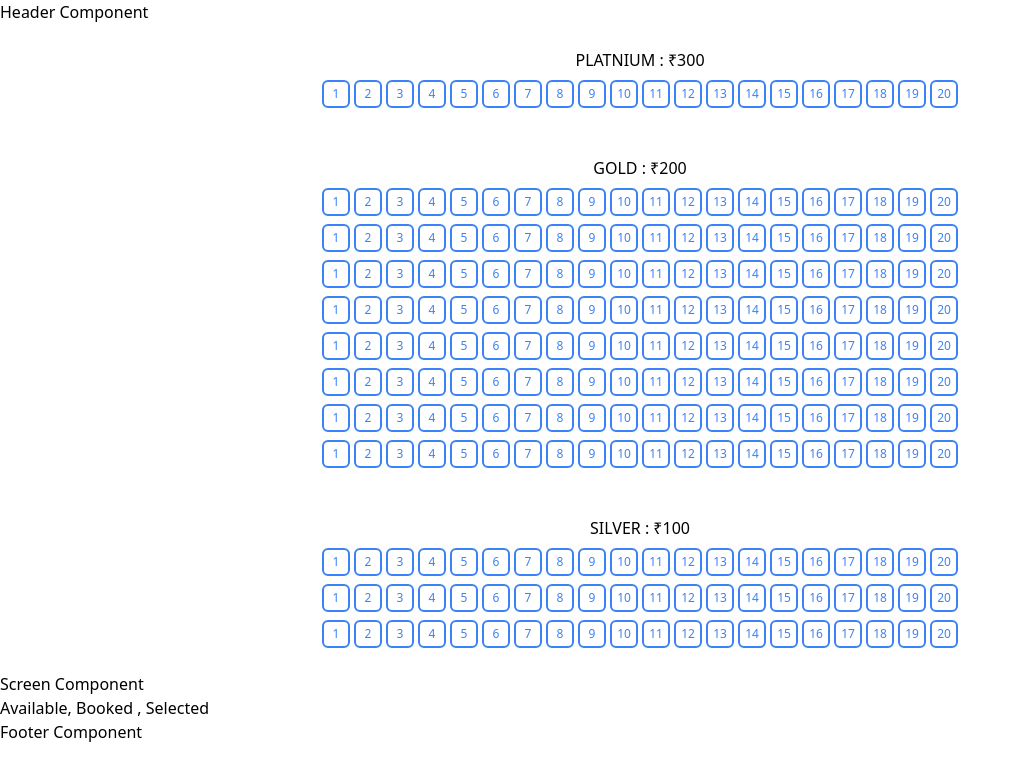
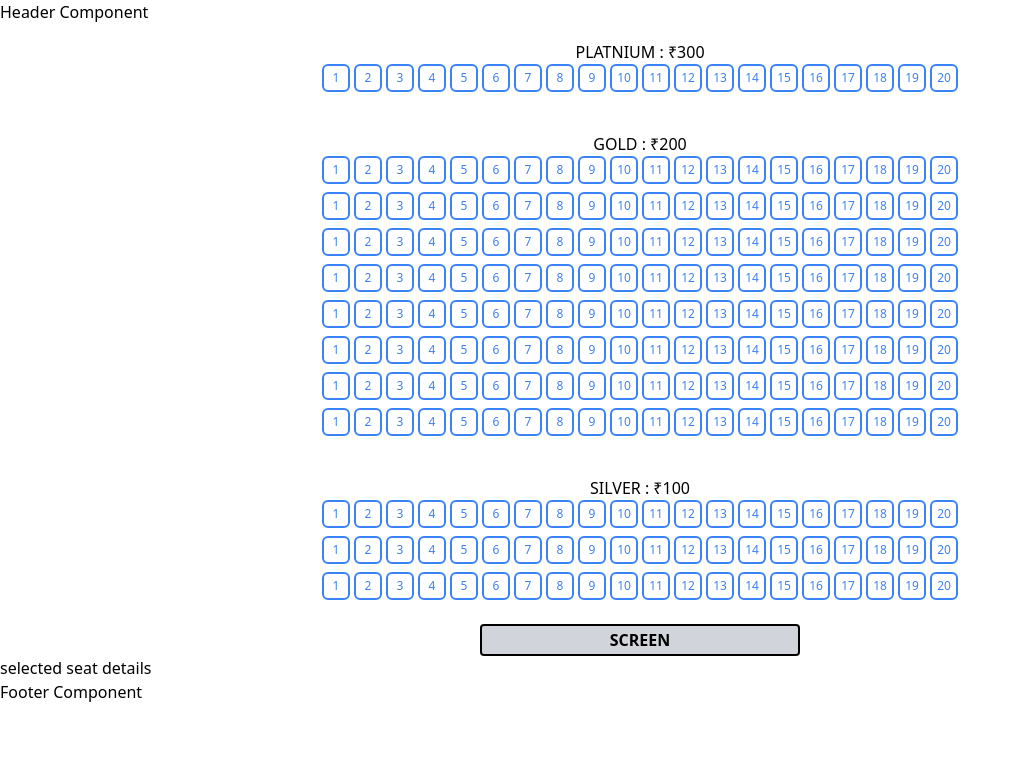
Before and after one commit to Prakritig01/theater_booking_page, a React (Create React App) app: page / in a window 1280 px wide. Shown: the top 780 px of the page, without its empty margins (0-1021 px from the left). Built offline with nearby package versions, Linux system fonts and the light colour scheme.

Commit message:
screen component added

```diff
--- a/src/App.js
+++ b/src/App.js
@@ -2,13 +2,15 @@ import Footer from './components/Footer/Footer';
 import Header from './components/Header/Header';
 import ScreenComponent from './components/ScreenComponent/ScreenComponent';
 import SeatComponent from './components/SeatComponent/SeatComponent';
+import SelectedSeatDetails from './components/SelectedSeatDetails/SelectedSeatDetails';
 
 function App() {
   return (
-    <div className="w">
+    <div className="flex-col justify-center items-center ">
       <Header/>
       <SeatComponent/>
       <ScreenComponent/>
+      <SelectedSeatDetails/>
       <Footer/>
     </div>
   );
--- a/src/components/ScreenComponent/ScreenComponent.js
+++ b/src/components/ScreenComponent/ScreenComponent.js
@@ -1,10 +1,11 @@
-import React from 'react'
+import React from 'react';
 
 const ScreenComponent = () => {
   return (
-    <div>
-      <h3>Screen Component</h3>
-      <p>Available, Booked , Selected</p>
+    <div className="flex justify-center items-center ">
+      <div className="w-1/4 h-8 bg-gray-300 rounded border-2 border-black text-center flex items-center justify-center">
+        <p className="text-black font-bold">SCREEN</p>
+      </div>
     </div>
   )
 }
--- a/src/components/SeatCategory/SeatCategory.js
+++ b/src/components/SeatCategory/SeatCategory.js
@@ -6,7 +6,7 @@ const SeatCategory = ({title,price,seats}) => {
     const rows = groupSeatsByRow(seats,20);
   return (
     <div className="container mx-auto p-4">
-      <h3 className="flex justify-center my-2">
+      <h3 className="flex justify-center my-0">
         {title} : ₹{price}
       </h3>
       {rows.map((row, rowIndex) => (
--- /dev/null
+++ b/src/components/SelectedSeatDetails/SelectedSeatDetails.js
@@ -0,0 +1,11 @@
+import React from 'react'
+
+const SelectedSeatDetails = () => {
+  return (
+    <div>
+      <h1>selected seat details</h1>
+    </div>
+  )
+}
+
+export default SelectedSeatDetails
--- a/src/components/SingleSeat/SingleSeat.js
+++ b/src/components/SingleSeat/SingleSeat.js
@@ -12,11 +12,12 @@ const SingleSeat = ({seat}) => {
               seat.isSelected
                 ? "bg-blue-500 text-white text-xs"
                 : "bg-white text-blue-500 text-xs"
-            } border-2 border-blue-500 rounded-md flex justify-center items-center cursor-pointer`}
+            } border-2 border-blue-500 rounded-md flex justify-center items-center cursor-pointer hover:bg-blue-500 hover:text-white` }
             onClick={() => {
               dispatch(toggleSelectSeat(seat.id));
               console.log(seat.id);
             }}
+
           >
               {seat.column}
             </button>
```
